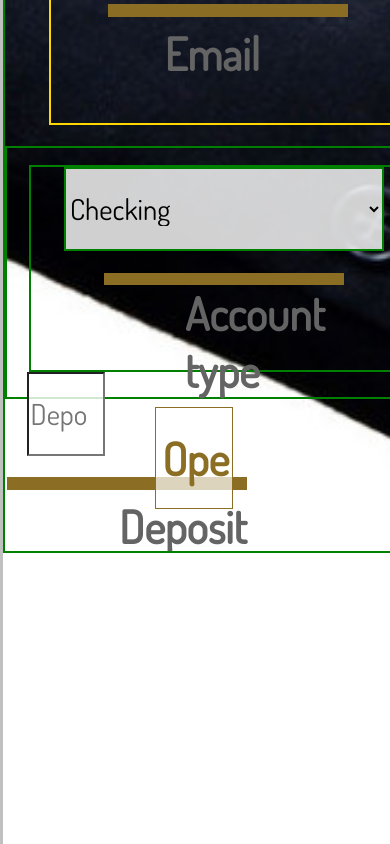
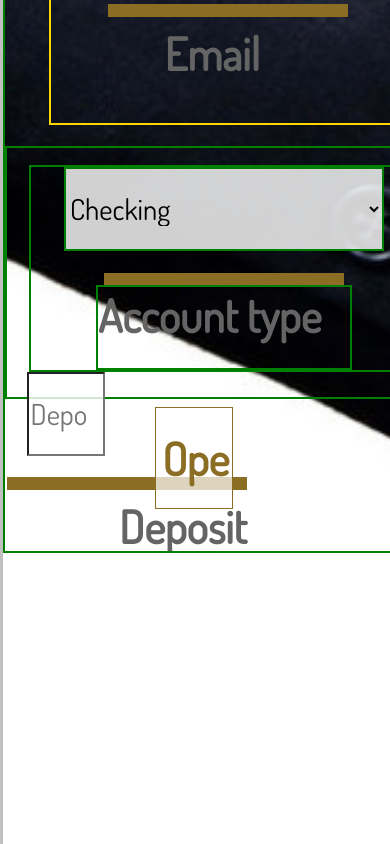
Before and after one commit to cyberstizz/basicbank, a React (Create React App) app: page /create in a window 390 px wide. Shown: the part 756-1600 px from the top of the page. Built offline with nearby package versions, Linux system fonts and the light colour scheme; a web font is replaced by a local one.

Commit message:
set accounttypetext to 16rem width

```diff
--- a/src/components/Create.css
+++ b/src/components/Create.css
@@ -139,7 +139,8 @@ width: 100%;
 }
 
 .accountTypeText{
-
+    border: solid 2px green;
+    width: 16rem;
 }
 
 .depositBlock{
```
